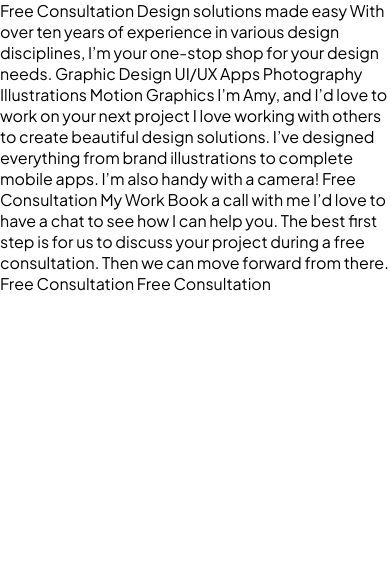
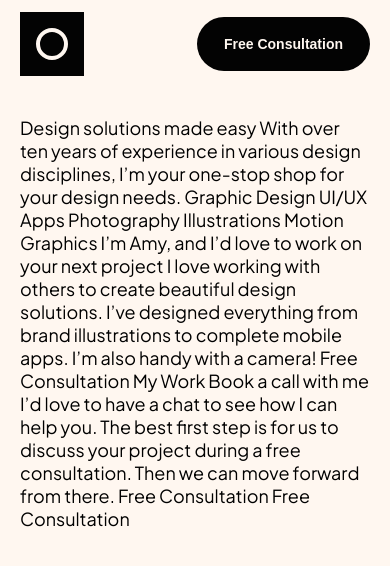
Before and after one commit to Avatar-J/Single-Page-Design-Portfolio, a plain HTML site: page index.html in a window 390 px wide. Drawn offline with Linux system fonts and the light colour scheme.

Commit message:
responsive header design

```diff
--- a/index.html
+++ b/index.html
@@ -21,15 +21,24 @@
     <title>Frontend Mentor | Single-page design portfolio</title>
   </head>
   <body>
-    Free Consultation Design solutions made easy With over ten years of
-    experience in various design disciplines, I’m your one-stop shop for your
-    design needs. Graphic Design UI/UX Apps Photography Illustrations Motion
-    Graphics I’m Amy, and I’d love to work on your next project I love working
-    with others to create beautiful design solutions. I’ve designed everything
-    from brand illustrations to complete mobile apps. I’m also handy with a
-    camera! Free Consultation My Work Book a call with me I’d love to have a
-    chat to see how I can help you. The best first step is for us to discuss
-    your project during a free consultation. Then we can move forward from
-    there. Free Consultation Free Consultation
+    <div class="wrapper">
+      <header>
+        <img src="./assets/logo.svg" />
+        <button>Free Consultation</button>
+      </header>
+
+      <main>
+        Design solutions made easy With over ten years of experience in various
+        design disciplines, I’m your one-stop shop for your design needs.
+        Graphic Design UI/UX Apps Photography Illustrations Motion Graphics I’m
+        Amy, and I’d love to work on your next project I love working with
+        others to create beautiful design solutions. I’ve designed everything
+        from brand illustrations to complete mobile apps. I’m also handy with a
+        camera! Free Consultation My Work Book a call with me I’d love to have a
+        chat to see how I can help you. The best first step is for us to discuss
+        your project during a free consultation. Then we can move forward from
+        there. Free Consultation Free Consultation
+      </main>
+    </div>
   </body>
 </html>
--- a/main.css
+++ b/main.css
@@ -12,7 +12,9 @@
   --heading-M: 40px;
   --heading-S: 32px;
   --font-size: 18px;
+  --btn-font-size: 14px;
   --font-family: "Plus Jakarta Sans", sans-serif;
+  --margin-btw-content: 48px;
 }
 
 * {
@@ -22,4 +24,45 @@
 }
 body {
   font-family: var(--font-family);
+  font-size: var(--font-size);
+  background-color: var(--light-cream);
 }
+.wrapper {
+  margin: 0 auto;
+  padding: 20px;
+}
+header,
+main,
+section,
+article {
+  display: flex;
+  align-items: center;
+}
+header {
+  justify-content: space-between;
+  height: 48px;
+  margin-bottom: var(--margin-btw-content);
+}
+button {
+  border: none;
+  border-radius: 28px;
+  color: var(--light-cream);
+  font-size: var(--btn-font-size);
+  font-weight: bold;
+  height: 48px;
+  padding: 27px;
+  display: flex;
+  justify-content: center;
+  align-items: center;
+  background-color: var(--black);
+}
+@media only screen and (min-width: 768px) {
+  .wrapper {
+    max-width: 600px;
+  }
+}
+@media only screen and (min-width: 1000px) {
+  .wrapper {
+    max-width: 1000px;
+  }
+}
```
